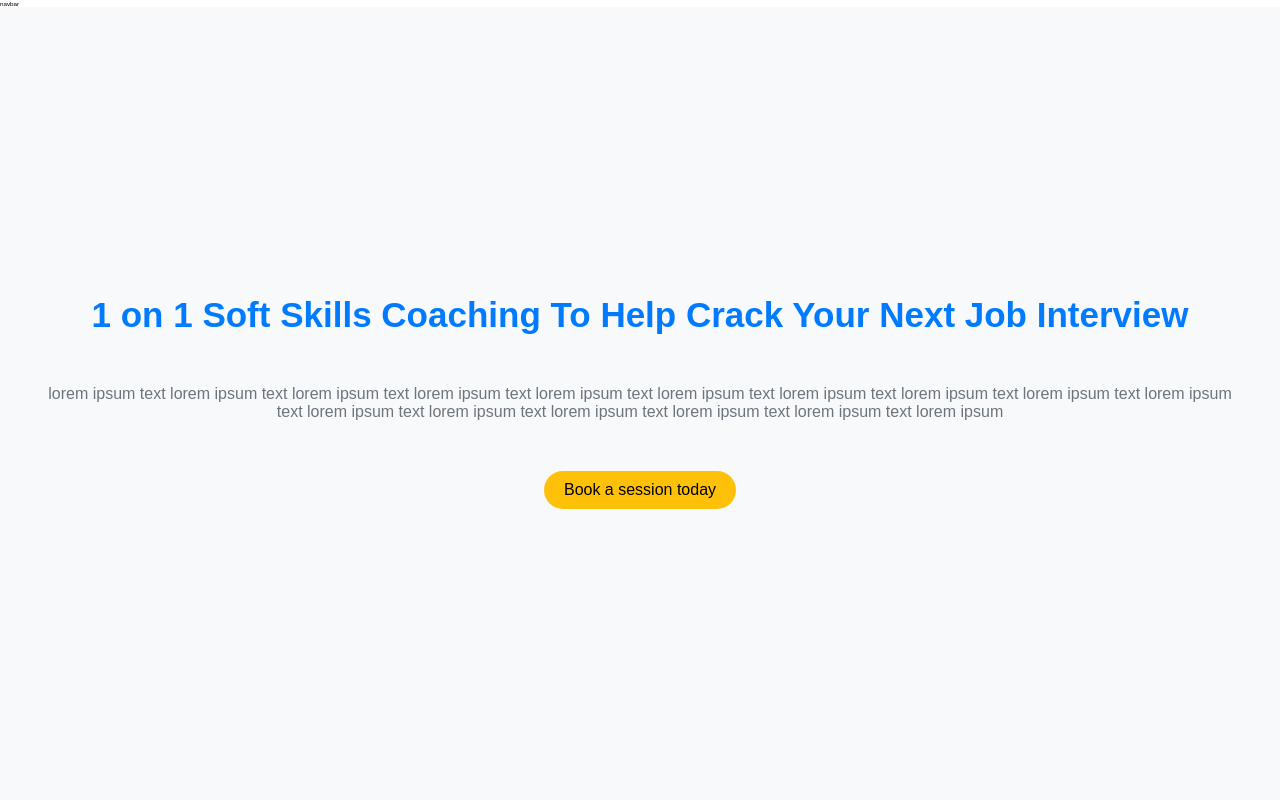
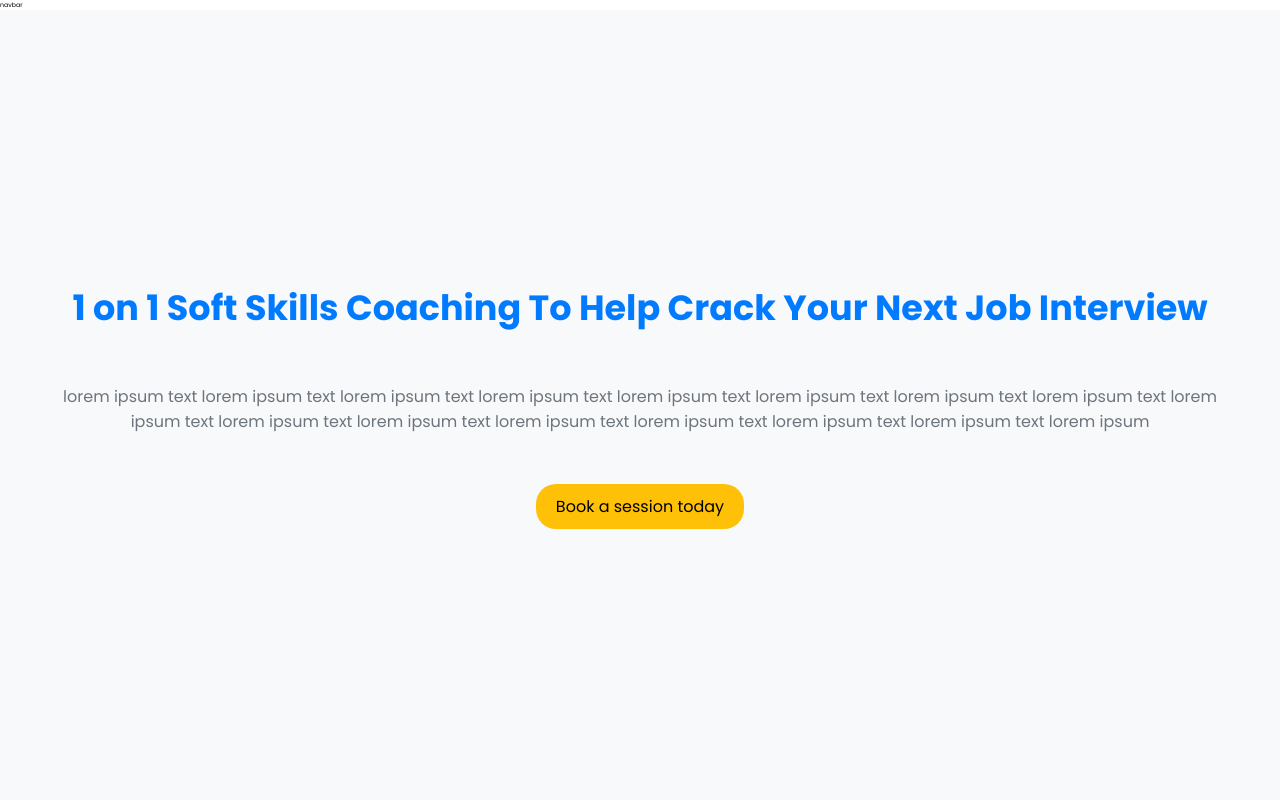
Before and after one commit to kgdev001/lp2, a plain HTML site: page index.html in a window 1280 px wide. Shown: the top 800 px of the page. Drawn offline with Linux system fonts and the light colour scheme.

Commit message:
Update index.html

```diff
--- a/index.html
+++ b/index.html
@@ -5,6 +5,7 @@
 		<title>Interview Preparation</title>
 		<link rel="stylesheet" type="text/css" href="style.css">
 		<meta name="viewport" content="width=device-width">
+		<link href="https://fonts.googleapis.com/css2?family=Poppins:ital,wght@0,400;0,500;0,700;0,800;0,900;1,400;1,500&display=swap" rel="stylesheet">
 	</head>
 	<body>
 		<nav>
```
